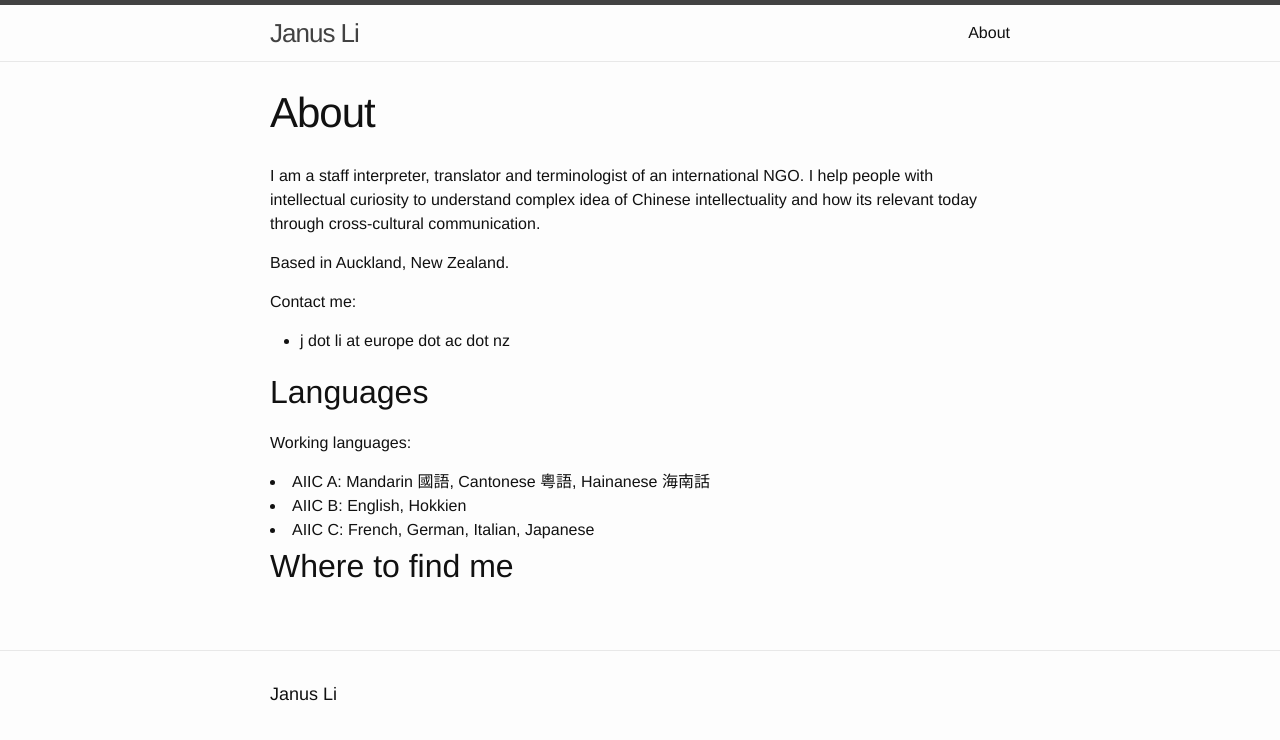
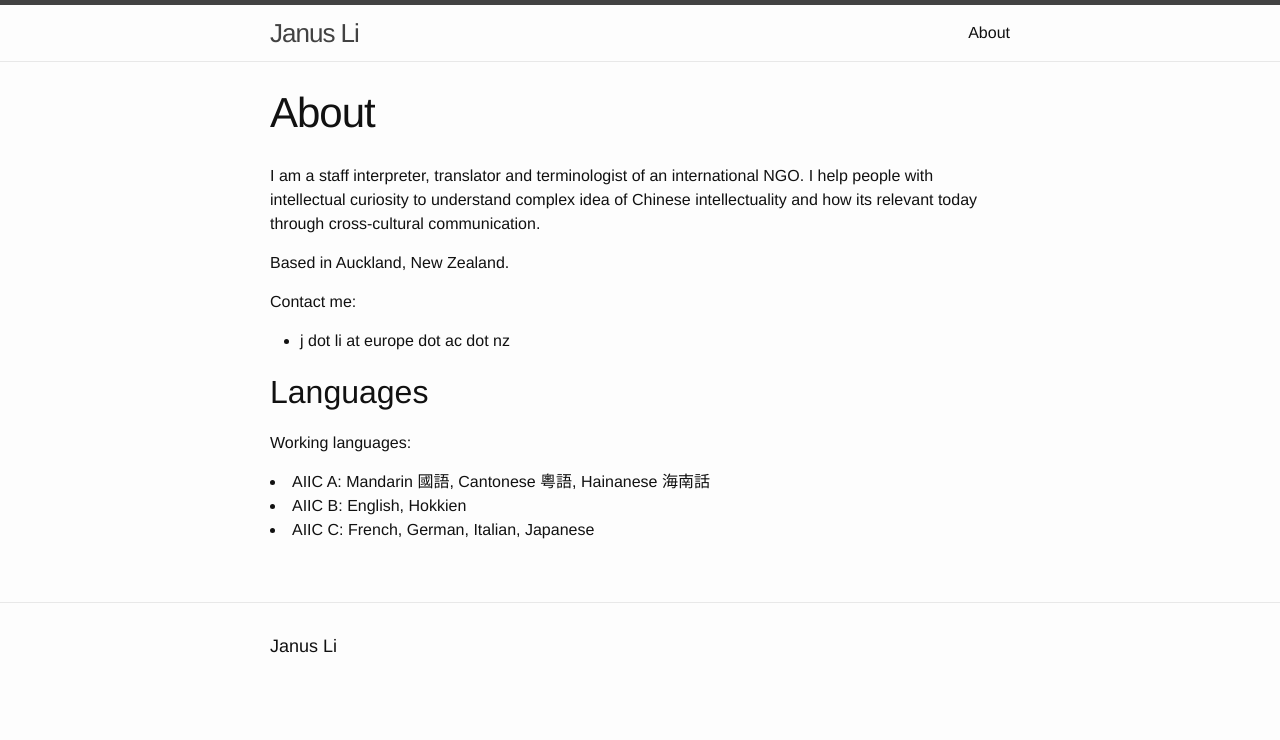
Before and after one commit to janusli/janusli.github.io, a plain HTML site: page index.html in a window 1280 px wide. Drawn offline with Linux system fonts and the light colour scheme; files that its build step writes are made by us from their sources.

Commit message:
Update index.html

```diff
--- a/index.html
+++ b/index.html
@@ -83,7 +83,7 @@
 <li>AIIC B: English, Hokkien </li>
 <li>AIIC C: French, German, Italian, Japanese
 
-<h2 id="where-to-find-me">Where to find me</h2>
+
 
   </div>
 
```
